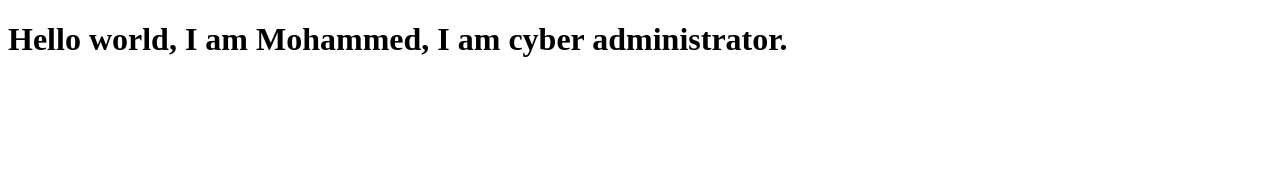
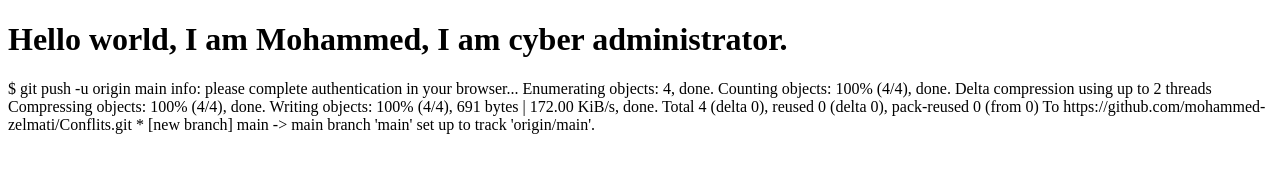
Before and after one commit to mohammed-zelmati/Conflits, a plain HTML site: page index.html in a window 1280 px wide. Drawn offline with Linux system fonts and the light colour scheme.

Commit message:
Update index.html
Added paragaph and changed the color

```diff
--- a/index.html
+++ b/index.html
@@ -6,6 +6,18 @@
     <title>Hello world</title>
 </head>
 <body>
-    <h1> Hello world, I am Mohammed, I am cyber administrator.</h1>
+    <h1 color = green> Hello world, I am Mohammed, I am cyber administrator.</h1>
+    <p color= red>$ git push -u origin main
+        info: please complete authentication in your browser...
+        Enumerating objects: 4, done.
+        Counting objects: 100% (4/4), done.
+        Delta compression using up to 2 threads
+        Compressing objects: 100% (4/4), done.
+        Writing objects: 100% (4/4), 691 bytes | 172.00 KiB/s, done.
+        Total 4 (delta 0), reused 0 (delta 0), pack-reused 0 (from 0)
+        To https://github.com/mohammed-zelmati/Conflits.git
+        * [new branch]      main -> main
+        branch 'main' set up to track 'origin/main'.
+    </p>
 </body>
 </html>
```
